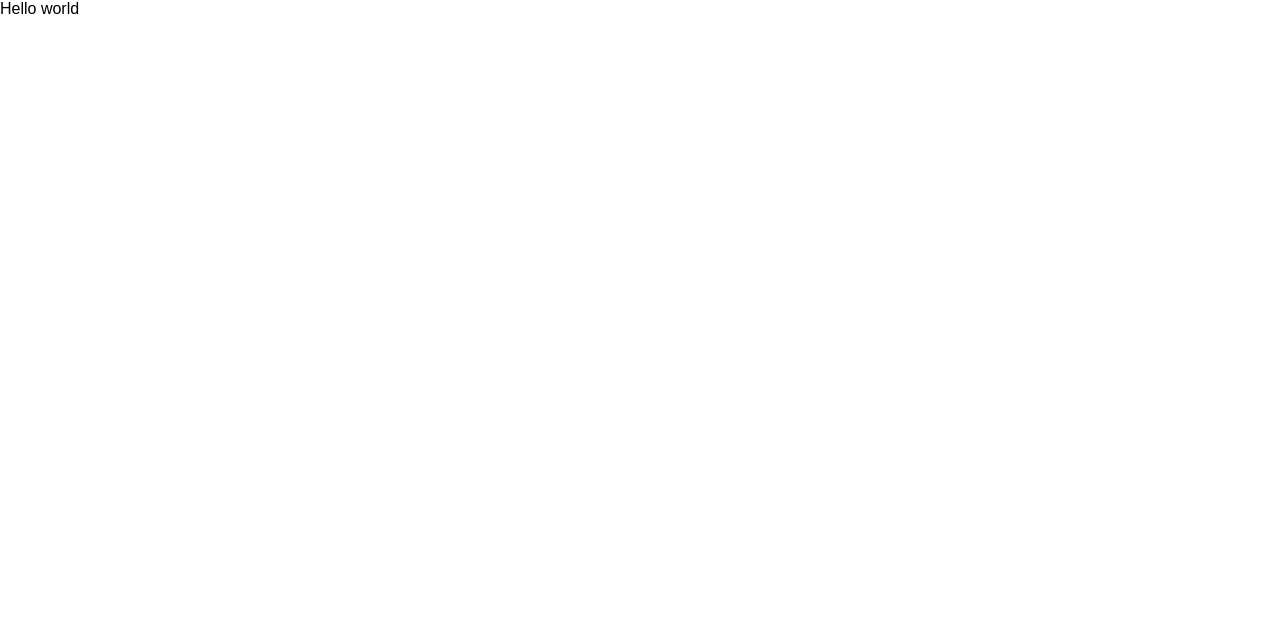
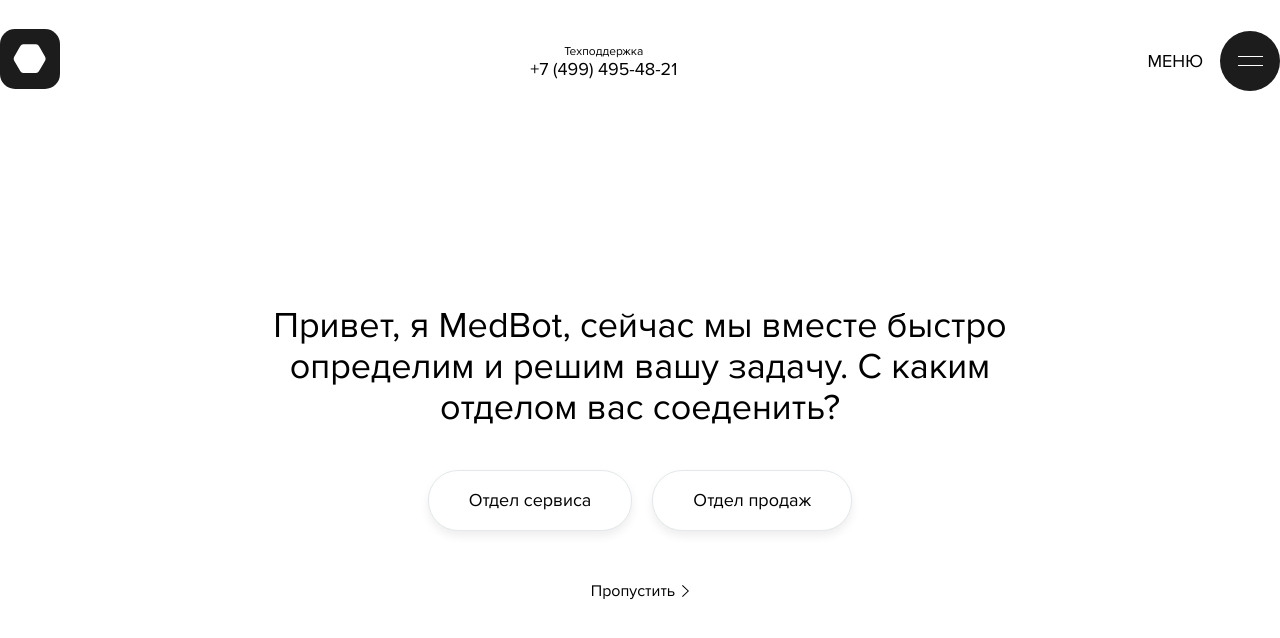
Before and after one commit to H3licoptero/quiz, a website: page index.html in a window 1280 px wide. Drawn offline with Linux system fonts and the light colour scheme.

Commit message:
add header and content

```diff
--- a/index.html
+++ b/index.html
@@ -8,8 +8,37 @@
     <link rel="stylesheet" href="style/style.css">
 </head>
 <body>
-    <div class="container">
-        Hello world
+    <div class="container quiz__container">
+        <header class="header quiz__header">
+            <div class="logo logo__item">
+                <a class="logo__link" href="index.html"><img src="./img/main-screen/Logo.svg" alt=""></a>
+            </div>
+            <div class="info header__info">
+                <p class="info__support">Техподдержка</p>
+                <p class="info__phone">+7 (499) 495-48-21</p>
+            </div>
+            <div class="menu header__menu">
+                <p class="menu__text">Меню</p>
+                <div class="burger menu__burger">
+                    <div class="burger__item burger__item-top"></div>
+                    <div class="burger__item burger__item-bottom"></div>
+                </div>
+            </div>
+        </header>
+
+        <div class="content quiz__content">
+            <p class="content__text">
+                Привет, я MedBot, сейчас мы вместе быстро определим и решим вашу задачу. С каким отделом вас соеденить?
+            </p>
+            <div class="content__buttons">
+                <a class="button content__button">Отдел сервиса</a>
+                <a class="button content__button">Отдел продаж</a>
+            </div>
+            <a href="#" class="skip content__link skip__link">Пропустить</a>
+        </div>
+
+        <footer class="footer quiz__footer"></footer>
+
     </div>
 </body>
 </html>
--- a/sass/_fonts.scss
+++ b/sass/_fonts.scss
@@ -0,0 +1,9 @@
+@font-face {
+    font-family: "Proxima Nova Regular";
+    src:
+        url('../fonts/Proxima Nova Regular.woff') format("woff"),
+        url('../fonts/Proxima Nova Regular.woff') format("woff2");
+    font-weight: 400;
+    font-style: noraml;
+    font-display: swap;
+}
--- a/sass/_grid.sass
+++ b/sass/_grid.sass
@@ -1,3 +1,19 @@
 body
-    font-family: sans-serif
-    font-size: 16px
+    font-family: $basicFont
+    font-size: 18px
+    color: $textColor
+.container
+    max-width: 1530px
+    width: 100%
+.quiz
+    &__container
+        margin: auto
+p
+    margin: 0
+    padding: 0
+h1, h2, h3, h4, h5, h6
+    margin: 0
+    padding: 0
+a
+    color: $textColor
+    text-decoration: none
--- a/sass/_variables.sass
+++ b/sass/_variables.sass
@@ -1 +1,5 @@
-$black: #000000
+$black: #1C1C1C
+$textColor: #000000
+$white: #ffffff
+$border: #E3E8EA
+$basicFont: "Proxima Nova Regular"
--- a/sass/templates/_footer.sass
+++ /dev/null
@@ -1,8 +0,0 @@
-.container
-    max-width: 1600px
-    width: 100%
-    // background-color: $black
-    display: flex
-    height: 70px
-    margin: auto
-    color: $black
--- a/sass/templates/_header.sass
+++ b/sass/templates/_header.sass
@@ -0,0 +1,43 @@
+.quiz
+    &__header
+        display: flex
+        justify-content: space-between
+        margin-top: 29px
+        margin-bottom: 212px
+.header
+    &__info
+        display: flex
+        flex-direction: column
+        justify-content: center
+        align-items: center
+    &__menu
+        display: flex
+        align-items: center
+.info
+    &__support
+        font-size: 12px
+        line-height: 15px
+.menu
+    &__text
+        text-transform: uppercase
+        letter-spacing: 2%
+        margin-right: 17px
+    &__burger
+        height: 60px
+        width: 60px
+        background-color: $black
+        border-radius: 50%
+.burger
+    display: flex
+    justify-content: center
+    flex-direction: column
+    align-items: center
+    &__item-top
+        height: 1px
+        width: 25px
+        background-color: $white
+        margin-bottom: 8px
+    &__item-bottom
+        height: 1px
+        width: 25px
+        background-color: $white
--- a/sass/templates/_main.sass
+++ b/sass/templates/_main.sass
@@ -0,0 +1,42 @@
+.quiz
+    &__content
+        max-width: 751px
+        width: 100%
+        margin: auto
+        display: flex
+        flex-direction: column
+        align-items: center
+.content
+    &__text
+        font-size: 36px
+        text-align: center
+        margin-bottom: 40px
+    &__buttons
+        display: flex
+        margin-bottom: 51px
+    &__button
+        margin-right: 20px
+    &__button:last-child
+        margin-right: 0
+.button
+    padding: 19px 40px
+    border-radius: 30px
+    background-color: $white
+    box-shadow: 0px 5px 10px rgba(0, 0, 0, 0.07)
+    border: 1px solid $border
+    cursor: pointer
+.skip
+    &__link
+        display: flex
+        align-items: center
+        line-height: 19px
+        font-size: 16px
+    &__link::after
+        content: ''
+        display: block
+        margin-left: 7px
+        width: 7px
+        height: 12px
+        background-image: url(../../img/main-screen/arrow-link.svg)
+        background-repeat: no-repeat
+        background-size: cover
```
Also changed, not shown: fonts/Proxima Nova Regular.woff (added), fonts/Proxima Nova Regular.woff2 (added), img/main-screen/Ellipse 101.png (added), img/main-screen/Ellipse 102.png (added), img/main-screen/Logo.svg (added), img/main-screen/arrow-link.svg (added), img/main-screen/education-icon.svg (added), img/main-screen/footer-logo.svg (added), img/main-screen/left-blue-round.png (added), img/main-screen/right-greeen-round.png (added), img/main-screen/userlogo.svg (added), style/style.css.
